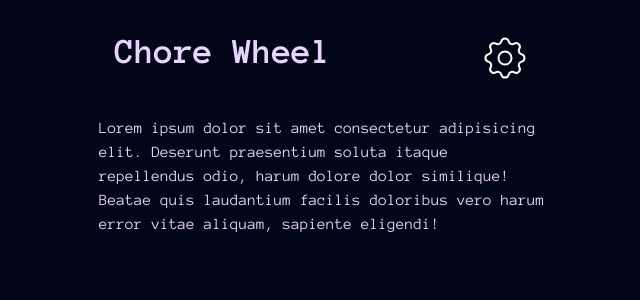
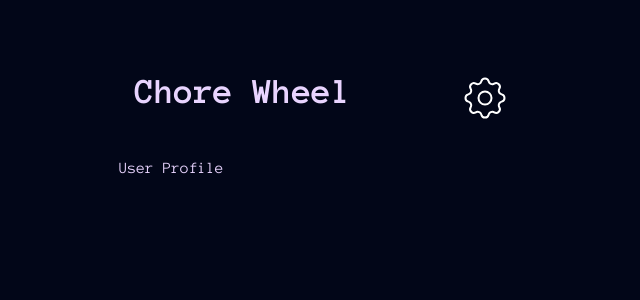
Before and after one commit to atrixiex/Chore-Wheel, a React (Vite) app in the folder Frontend-React/: page /profile in a window 1280 px wide. Shown: the top 300 px of the page, without its empty margins (317-957 px from the left). Built offline with nearby package versions, Linux system fonts and the light colour scheme.

Commit message:
Added tanstack routing.

```diff
--- a/Frontend-React/index.html
+++ b/Frontend-React/index.html
@@ -14,8 +14,11 @@
       rel="stylesheet"
     />
   </head>
-  <body>
-    <div class="bg-slate-950 flex items-center" id="root"></div>
+  <body class="bg-slate-950">
+    <div
+      class="w-md h-screen text-purple-200 mx-auto font-container py-10 px-5 justify-items-center"
+      id="root"
+    ></div>
     <script type="module" src="/src/main.tsx"></script>
   </body>
 </html>
--- a/Frontend-React/package.json
+++ b/Frontend-React/package.json
@@ -11,6 +11,7 @@
   },
   "dependencies": {
     "@tailwindcss/vite": "^4.1.17",
+    "@tanstack/react-router": "^1.136.6",
     "react": "^19.2.0",
     "react-dom": "^19.2.0",
     "tailwindcss": "^4.1.17"
@@ -18,7 +19,8 @@
   "devDependencies": {
     "@eslint/js": "^9.39.1",
     "@svgr/core": "^8.1.0",
-    "@tanstack/router-plugin": "^1.136.5",
+    "@tanstack/router-devtools": "^1.136.6",
+    "@tanstack/router-plugin": "^1.136.6",
     "@types/node": "^24.10.0",
     "@types/react": "^19.2.2",
     "@types/react-dom": "^19.2.2",
--- a/Frontend-React/src/App.tsx
+++ b/Frontend-React/src/App.tsx
@@ -1,15 +1,12 @@
-import Header from "./components/Header"
 
 function App() {
 
   return (
     <>
-      <div className="bg-slate-950 w-md h-screen text-purple-200 font-container">
-        <Header />
 
 
-        <p>Lorem ipsum dolor sit amet consectetur adipisicing elit. Deserunt praesentium soluta itaque repellendus odio, harum dolore dolor similique! Beatae quis laudantium facilis doloribus vero harum error vitae aliquam, sapiente eligendi!</p>
-      </div>
+      <p>Lorem ipsum dolor sit amet consectetur adipisicing elit. Deserunt praesentium soluta itaque repellendus odio, harum dolore dolor similique! Beatae quis laudantium facilis doloribus vero harum error vitae aliquam, sapiente eligendi!</p>
+
 
 
 
--- /dev/null
+++ b/Frontend-React/src/UserProfile.tsx
@@ -0,0 +1,9 @@
+
+export default function UserProfile() {
+
+  return (
+    <>
+      <h1>User Profile</h1>
+    </>
+  )
+}
--- a/Frontend-React/src/components/Header.tsx
+++ b/Frontend-React/src/components/Header.tsx
@@ -1,14 +1,16 @@
+import { Link } from "@tanstack/react-router"
 import Cog from "../assets/CogOutline.svg"
 
 export default function Header() {
 
   return (
-    <div className="flex justify-between py-8 px-4">
-      <h1 className="text-4xl font-bold">Chore Wheel</h1>
-
-      {/* <Cog /> */}
-
-      <img src={Cog} alt="properites" />
-    </div>
+    <nav className="flex justify-between py-8 px-4">
+      <Link to="/">
+        <h1 className="text-4xl font-bold">Chore Wheel</h1>
+      </Link>
+      <Link to="/profile">
+        <img src={Cog} alt="Cog" />
+      </Link>
+    </nav>
   )
 }
--- a/Frontend-React/src/main.tsx
+++ b/Frontend-React/src/main.tsx
@@ -1,9 +1,21 @@
 import { StrictMode } from 'react'
 import { createRoot } from 'react-dom/client'
-import App from './App.tsx'
+import { RouterProvider, createRouter } from '@tanstack/react-router'
+
+// route tree
+import { routeTree } from './routeTree.gen'
+
+const router = createRouter({ routeTree })
+
+declare module '@tanstack/react-router' {
+  interface Register {
+    router: typeof router
+  }
+}
+
 
 createRoot(document.getElementById('root')!).render(
   <StrictMode>
-    <App />
+    <RouterProvider router={router} />
   </StrictMode>,
 )
--- /dev/null
+++ b/Frontend-React/src/routeTree.gen.ts
@@ -0,0 +1,80 @@
+/* eslint-disable */
+
+// @ts-nocheck
+
+// noinspection JSUnusedGlobalSymbols
+
+// This file was automatically generated by TanStack Router.
+// You should NOT make any changes in this file as it will be overwritten.
+// Additionally, you should also exclude this file from your linter and/or formatter to prevent it from being checked or modified.
+
+import { createFileRoute } from '@tanstack/react-router'
+
+import { Route as rootRouteImport } from './routes/__root'
+import { Route as IndexRouteImport } from './routes/index'
+
+const ProfileLazyRouteImport = createFileRoute('/profile')()
+
+const ProfileLazyRoute = ProfileLazyRouteImport.update({
+  id: '/profile',
+  path: '/profile',
+  getParentRoute: () => rootRouteImport,
+} as any).lazy(() => import('./routes/profile.lazy').then((d) => d.Route))
+const IndexRoute = IndexRouteImport.update({
+  id: '/',
+  path: '/',
+  getParentRoute: () => rootRouteImport,
+} as any)
+
+export interface FileRoutesByFullPath {
+  '/': typeof IndexRoute
+  '/profile': typeof ProfileLazyRoute
+}
+export interface FileRoutesByTo {
+  '/': typeof IndexRoute
+  '/profile': typeof ProfileLazyRoute
+}
+export interface FileRoutesById {
+  __root__: typeof rootRouteImport
+  '/': typeof IndexRoute
+  '/profile': typeof ProfileLazyRoute
+}
+export interface FileRouteTypes {
+  fileRoutesByFullPath: FileRoutesByFullPath
+  fullPaths: '/' | '/profile'
+  fileRoutesByTo: FileRoutesByTo
+  to: '/' | '/profile'
+  id: '__root__' | '/' | '/profile'
+  fileRoutesById: FileRoutesById
+}
+export interface RootRouteChildren {
+  IndexRoute: typeof IndexRoute
+  ProfileLazyRoute: typeof ProfileLazyRoute
+}
+
+declare module '@tanstack/react-router' {
+  interface FileRoutesByPath {
+    '/profile': {
+      id: '/profile'
+      path: '/profile'
+      fullPath: '/profile'
+      preLoaderRoute: typeof ProfileLazyRouteImport
+      parentRoute: typeof rootRouteImport
+    }
+    '/': {
+      id: '/'
+      path: '/'
+      fullPath: '/'
+      preLoaderRoute: typeof IndexRouteImport
+      parentRoute: typeof rootRouteImport
+    }
+  }
+}
+
+const rootRouteChildren: RootRouteChildren = {
+  IndexRoute: IndexRoute,
+  ProfileLazyRoute: ProfileLazyRoute,
+}
+export const routeTree = rootRouteImport
+  ._addFileChildren(rootRouteChildren)
+  ._addFileTypes<FileRouteTypes>()
--- /dev/null
+++ b/Frontend-React/src/routes/__root.tsx
@@ -0,0 +1,15 @@
+import { createRootRoute, Outlet } from '@tanstack/react-router'
+import { TanStackRouterDevtools } from '@tanstack/router-devtools'
+import Header from '../components/Header'
+
+export const Route = createRootRoute({
+  component: () => (
+    <>
+      <Header />
+      <div>
+        <Outlet />
+      </div>
+      <TanStackRouterDevtools />
+    </>
+  ),
+})
--- /dev/null
+++ b/Frontend-React/src/routes/index.tsx
@@ -0,0 +1,6 @@
+import { createFileRoute } from '@tanstack/react-router'
+import App from '../App'
+
+export const Route = createFileRoute('/')({
+  component: App,
+})
--- /dev/null
+++ b/Frontend-React/src/routes/profile.lazy.tsx
@@ -0,0 +1,6 @@
+import { createLazyFileRoute } from '@tanstack/react-router'
+import UserProfile from '../UserProfile'
+
+export const Route = createLazyFileRoute('/profile')({
+  component: UserProfile,
+})
--- a/Frontend-React/vite.config.ts
+++ b/Frontend-React/vite.config.ts
@@ -4,6 +4,7 @@ import tailwindcss from "@tailwindcss/vite";
 import { tanstackRouter } from "@tanstack/router-plugin/vite";
 
 // https://vite.dev/config/
+
 export default defineConfig({
   plugins: [
     tanstackRouter({
```
Also changed, not shown: 1 other file (tests, documents, lock files or other folders).
